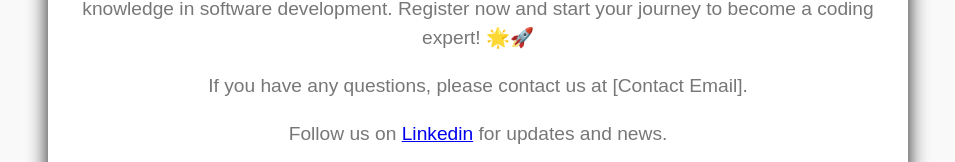
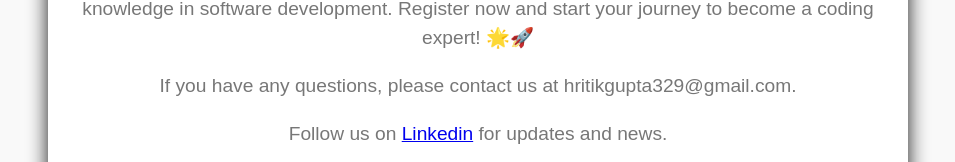
Before and after one commit to hritikgupta01/Webinar, a plain HTML site: page index.html in a window 1280 px wide. Shown: the part 1888-2050 px from the top of the page, without its empty margins (162-1117 px from the left). Drawn offline with Linux system fonts and the light colour scheme.

Commit message:
Update index.html

```diff
--- a/index.html
+++ b/index.html
@@ -214,7 +214,7 @@ box-shadow: 5px 5px 10px rgba(0, 0, 255, 0.5);
         </div>
  <div class="footer">
             <p>Don't miss this fantastic opportunity to enhance your coding skills and broaden your knowledge in software development. Register now and start your journey to become a coding expert! 🌟🚀</p>
-            <p>If you have any questions, please contact us at [Contact Email].</p>
+            <p>If you have any questions, please contact us at hritikgupta329@gmail.com.</p>
             <p>Follow us on <a href="https://www.linkedin.com/in/hritik-gupta-ml/">Linkedin</a> for updates and news.</p>
         </div>
     </div>
```
